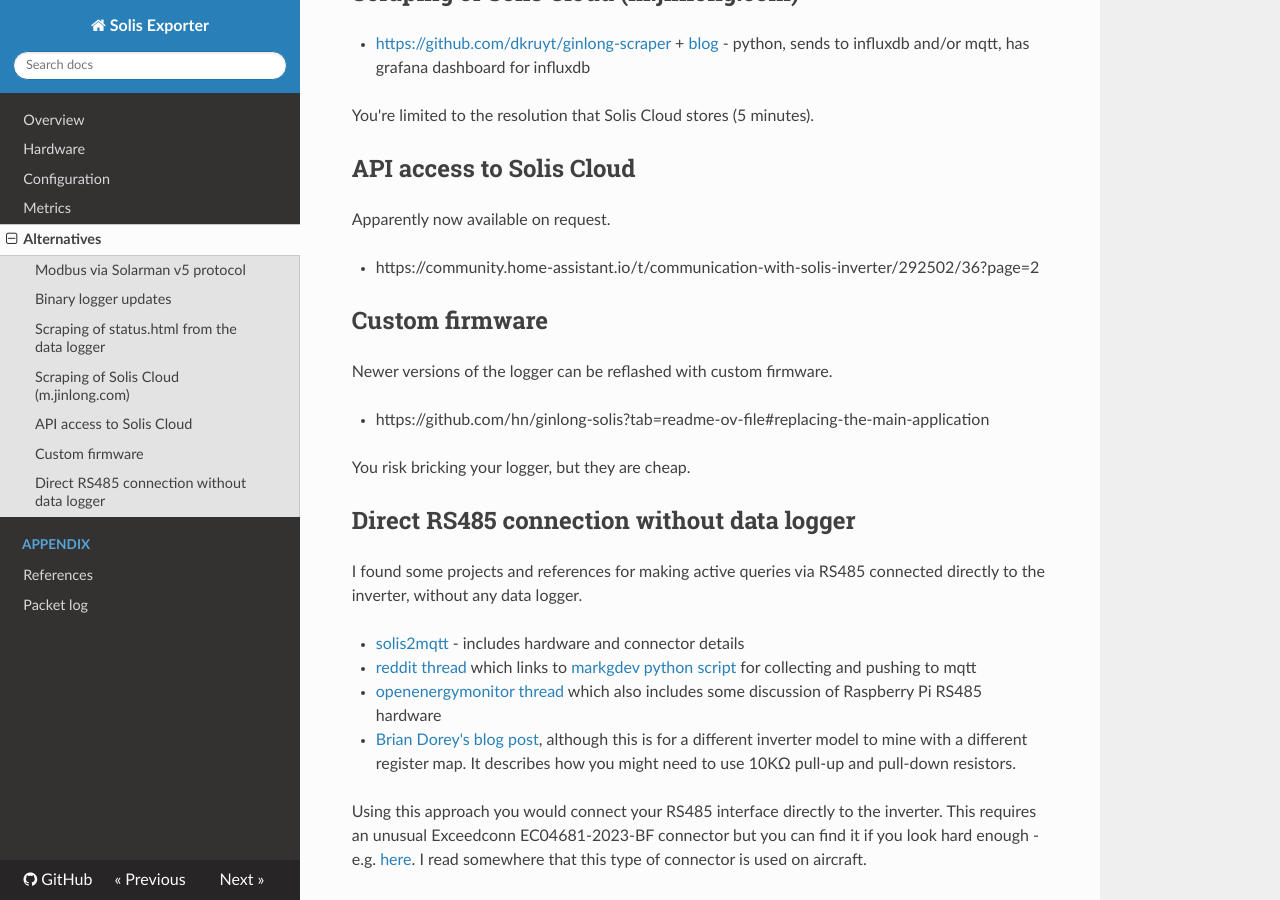
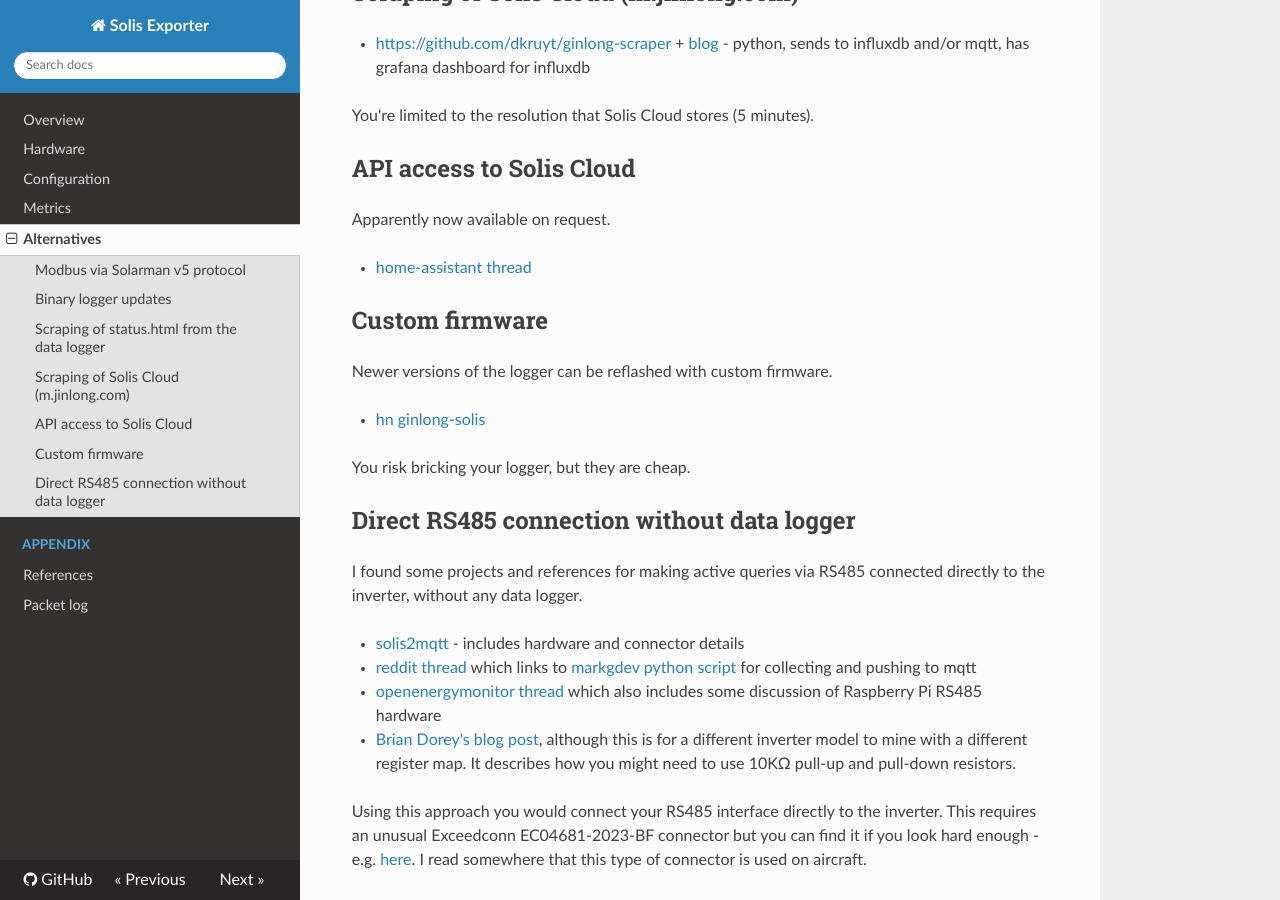
Before and after one commit to candlerb/solis_exporter, an MkDocs documentation site: the page built from docs/alternatives/index.md, in a window 1280 px wide and 900 px high, scrolled down 1345 px. Built offline with MkDocs 1.6.1, drawn with Linux system fonts in a browser that asks for light colours; nearby versions of some CDN libraries; part of the change alters nothing that is shown; some of the changed text lies outside the part shown.

Commit message:
Hyperlinks

```diff
--- a/docs/alternatives/index.md
+++ b/docs/alternatives/index.md
@@ -14,7 +14,7 @@ logger's serial number.
 Older versions of the logger (before v3) apparently accept modbus messages
 wrapped in a proprietary protocol, on TCP port 8899.
 
-* https://pysolarmanv5.readthedocs.io/en/stable/
+* [pysolarman5](https://pysolarmanv5.readthedocs.io/en/stable/)
 
 My logger does accept connections on port 8899, but I've not tried sending
 any of these messages.  However if it works, this will likely be a safer way
@@ -70,13 +70,13 @@ You're limited to the resolution that Solis Cloud stores (5 minutes).
 
 Apparently now available on request.
 
-* https://community.home-assistant.io/t/communication-with-solis-inverter/292502/36?page=2
+* [home-assistant thread](https://community.home-assistant.io/t/communication-with-solis-inverter/292502/36?page=2)
 
 ## Custom firmware
 
 Newer versions of the logger can be reflashed with custom firmware.
 
-* https://github.com/hn/ginlong-solis?tab=readme-ov-file#replacing-the-main-application
+* [hn ginlong-solis](https://github.com/hn/ginlong-solis?tab=readme-ov-file#replacing-the-main-application)
 
 You risk bricking your logger, but they are cheap.
 
```
